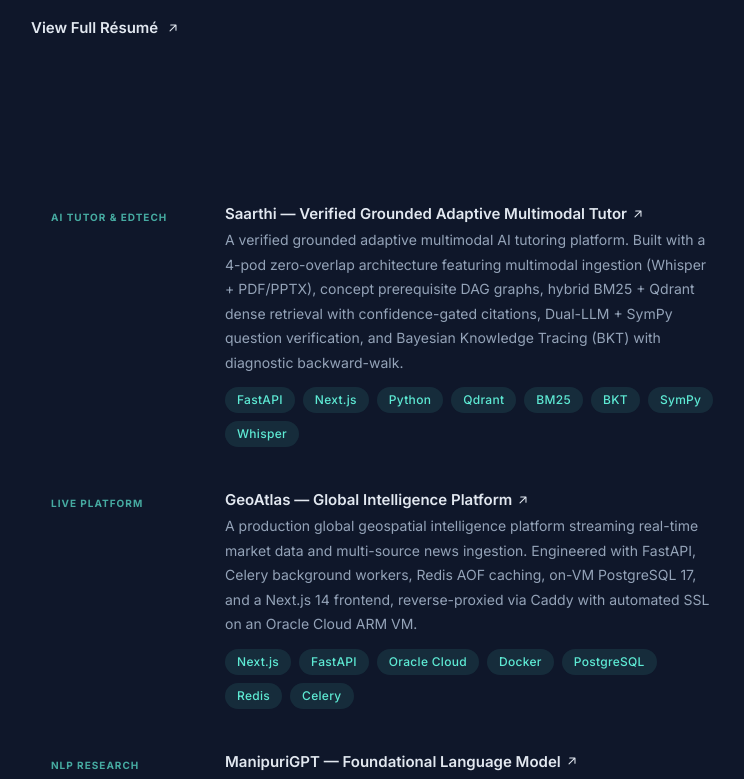
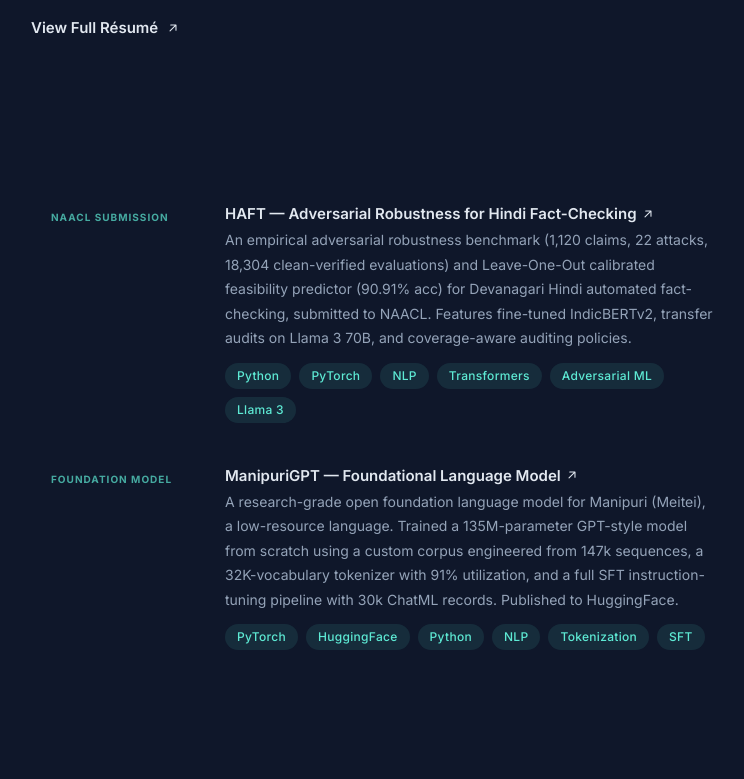
Before and after one commit to NansKong/Portfolio-V2, a React (Vite) app: page / in a window 1280 px wide. Shown: the part 2000-2779 px from the top of the page, without its empty margins (497-1241 px from the left). Built offline with nearby package versions, Linux system fonts and the light colour scheme.

Commit message:
feat: add dedicated Research section (HAFT & ManipuriGPT), live preview views for GeoAtlas & Photobooth, and Research Desk live link

```diff
--- a/src/App.tsx
+++ b/src/App.tsx
@@ -7,6 +7,7 @@
 import Experience from "./components/Experience";
 import Education from "./components/Education";
 import Certificates from "./components/Certificates";
+import Research from "./components/Research";
 import Projects from "./components/Projects";
 import Footer from "./components/Footer";
 import ArchivePage from "./pages/ArchivePage";
@@ -82,6 +83,7 @@
             { id: "about", Component: About },
             { id: "skills", Component: Skills },
             { id: "experience", Component: Experience },
+            { id: "research", Component: Research },
             { id: "projects", Component: Projects },
             { id: "education", Component: Education },
             { id: "certificates", Component: Certificates },
--- a/src/archiveData.ts
+++ b/src/archiveData.ts
@@ -87,6 +87,7 @@
     title: "Research Desk - AI Investment Research Agent",
     tech: ["Python", "LangChain", "LangGraph", "Replicate API", "AI Agents"],
     github: "https://github.com/NansKong/investment-research-agent",
+    demo: "https://researchdesk-pi.vercel.app/",
   },
   {
     year: 2026,
--- a/src/components/Header.tsx
+++ b/src/components/Header.tsx
@@ -4,6 +4,7 @@
   { id: "about", label: "About" },
   { id: "skills", label: "Skills" },
   { id: "experience", label: "Experience" },
+  { id: "research", label: "Research" },
   { id: "projects", label: "Projects" },
   { id: "education", label: "Education" },
   { id: "certificates", label: "Certificates" },
--- a/src/components/Projects.tsx
+++ b/src/components/Projects.tsx
@@ -1,3 +1,4 @@
+import { useRef, useState, useEffect } from "react";
 import { useNavigate } from "react-router-dom";
 import { projects } from "../data";
 import { SectionHeader } from "./About";
@@ -45,6 +46,52 @@
       <polyline points="15 3 21 3 21 9" />
       <line x1="10" y1="14" x2="21" y2="3" />
     </svg>
+  );
+}
+
+function LivePreview({ url, title }: { url: string; title: string }) {
+  const containerRef = useRef<HTMLDivElement>(null);
+  const [scale, setScale] = useState(0.125);
+
+  useEffect(() => {
+    const updateScale = () => {
+      if (containerRef.current) {
+        const width = containerRef.current.clientWidth;
+        if (width > 0) {
+          setScale(width / 1280);
+        }
+      }
+    };
+    updateScale();
+    const ro = new ResizeObserver(updateScale);
+    if (containerRef.current) ro.observe(containerRef.current);
+    window.addEventListener("resize", updateScale);
+    return () => {
+      ro.disconnect();
+      window.removeEventListener("resize", updateScale);
+    };
+  }, []);
+
+  return (
+    <div
+      ref={containerRef}
+      className="relative w-32 sm:w-full aspect-[16/9] rounded border-[2px] border-slate-200/10 transition-colors duration-300 group-hover:border-slate-200/30 overflow-hidden bg-slate-900 drop-shadow-sm group-hover:drop-shadow-md sm:translate-y-1"
+    >
+      <iframe
+        src={url}
+        title={`${title} live preview`}
+        className="absolute top-0 left-0 origin-top-left pointer-events-none select-none"
+        style={{
+          width: "1280px",
+          height: "720px",
+          transform: `scale(${scale})`,
+          border: "none",
+        }}
+        loading="lazy"
+        tabIndex={-1}
+        aria-hidden="true"
+      />
+    </div>
   );
 }
 
@@ -109,9 +156,11 @@
                 </div>
               </div>
 
-              {/* Left Column (Image or Badge) */}
+              {/* Left Column (Live Preview, Image or Badge) */}
               <div className="sm:order-1 sm:col-span-2 pt-1 z-10 shrink-0 mb-4 sm:mb-0">
-                {project.image ? (
+                {project.livePreview ? (
+                  <LivePreview url={project.livePreview} title={project.title} />
+                ) : project.image ? (
                   <img
                     src={project.image}
                     alt={`${project.title} thumbnail`}
--- /dev/null
+++ b/src/components/Research.tsx
@@ -0,0 +1,129 @@
+import { research } from "../data";
+import { SectionHeader } from "./About";
+import { Pill } from "./Experience";
+
+const TEAL = "#5eead4";
+const SLATE_200 = "#e2e8f0";
+const SLATE_400 = "#94a3b8";
+
+function ArrowUpRight({ className = "" }: { className?: string }) {
+  return (
+    <svg
+      xmlns="http://www.w3.org/2000/svg"
+      viewBox="0 0 20 20"
+      fill="currentColor"
+      style={{ width: "14px", height: "14px", display: "inline", flexShrink: 0, marginLeft: "4px", transition: "transform 0.2s" }}
+      className={`arrow-icon ${className}`}
+    >
+      <path fillRule="evenodd" d="M5.22 14.78a.75.75 0 001.06 0l7.22-7.22v5.69a.75.75 0 001.5 0v-7.5a.75.75 0 00-.75-.75h-7.5a.75.75 0 000 1.5h5.69l-7.22 7.22a.75.75 0 000 1.06z" clipRule="evenodd" />
+    </svg>
+  );
+}
+
+function GitHubIcon() {
+  return (
+    <svg xmlns="http://www.w3.org/2000/svg" viewBox="0 0 24 24" fill="currentColor" style={{ width: "16px", height: "16px" }}>
+      <path d="M12 .297c-6.63 0-12 5.373-12 12 0 5.303 3.438 9.8 8.205 11.385.6.113.82-.258.82-.577 0-.285-.01-1.04-.015-2.04-3.338.724-4.042-1.61-4.042-1.61C4.422 18.07 3.633 17.7 3.633 17.7c-1.087-.744.084-.729.084-.729 1.205.084 1.838 1.236 1.838 1.236 1.07 1.835 2.809 1.305 3.495.998.108-.776.417-1.305.76-1.605-2.665-.3-5.466-1.332-5.466-5.93 0-1.31.465-2.38 1.235-3.22-.135-.303-.54-1.523.105-3.176 0 0 1.005-.322 3.3 1.23.96-.267 1.98-.399 3-.405 1.02.006 2.04.138 3 .405 2.28-1.552 3.285-1.23 3.285-1.23.645 1.653.24 2.873.12 3.176.765.84 1.23 1.91 1.23 3.22 0 4.61-2.805 5.625-5.475 5.92.42.36.81 1.096.81 2.22 0 1.606-.015 2.896-.015 3.286 0 .315.21.69.825.57C20.565 22.092 24 17.592 24 12.297c0-6.627-5.373-12-12-12" />
+    </svg>
+  );
+}
+
+function ExternalLinkIcon() {
+  return (
+    <svg
+      xmlns="http://www.w3.org/2000/svg"
+      viewBox="0 0 24 24"
+      fill="none"
+      stroke="currentColor"
+      strokeWidth="2"
+      strokeLinecap="round"
+      strokeLinejoin="round"
+      style={{ width: "16px", height: "16px" }}
+    >
+      <path d="M18 13v6a2 2 0 0 1-2 2H5a2 2 0 0 1-2-2V8a2 2 0 0 1 2-2h6" />
+      <polyline points="15 3 21 3 21 9" />
+      <line x1="10" y1="14" x2="21" y2="3" />
+    </svg>
+  );
+}
+
+export default function Research() {
+  return (
+    <div>
+      <SectionHeader>Research</SectionHeader>
+
+      <div className="card-list">
+        {research.map((item, i) => (
+          <div key={i} className="card-outer">
+            <div className="card-bg-hover" />
+            <div className="relative flex flex-col-reverse sm:grid sm:grid-cols-8 sm:gap-4 md:gap-6 lg:gap-8 z-10 w-full">
+
+              {/* Content */}
+              <div className="sm:order-2 sm:col-span-6 z-10">
+                <div style={{ display: "flex", alignItems: "flex-start", justifyContent: "space-between", marginBottom: "4px" }}>
+                  <h3 style={{ fontSize: "0.9375rem", fontWeight: 600, lineHeight: 1.4, flex: 1 }}>
+                    <a
+                      href={item.demo || item.github}
+                      target="_blank"
+                      rel="noreferrer"
+                      className="card-title-link"
+                      style={{ display: "inline-flex", alignItems: "center", color: SLATE_200, textDecoration: "none", transition: "color 0.2s" }}
+                    >
+                      {item.title}
+                      <ArrowUpRight />
+                    </a>
+                  </h3>
+                  <div style={{ display: "flex", alignItems: "center", gap: "10px", marginLeft: "12px", flexShrink: 0 }}>
+                    {item.demo && (
+                      <a
+                        href={item.demo}
+                        target="_blank"
+                        rel="noreferrer"
+                        aria-label="Live Demo"
+                        className="live-icon"
+                        style={{ color: "#64748b", transition: "color 0.2s, transform 0.2s", opacity: 0 }}
+                      >
+                        <ExternalLinkIcon />
+                      </a>
+                    )}
+                    <a
+                      href={item.github}
+                      target="_blank"
+                      rel="noreferrer"
+                      aria-label="GitHub Repository"
+                      className="github-icon"
+                      style={{ color: "#64748b", transition: "color 0.2s, transform 0.2s", opacity: 0 }}
+                    >
+                      <GitHubIcon />
+                    </a>
+                  </div>
+                </div>
+                <p style={{ marginBottom: "12px", fontSize: "0.875rem", lineHeight: 1.75, color: SLATE_400 }}>
+                  {item.description}
+                </p>
+                <div style={{ display: "flex", flexWrap: "wrap", gap: "8px" }}>
+                  {item.tech.map((t) => <Pill key={t}>{t}</Pill>)}
+                </div>
+              </div>
+
+              {/* Left Column (Label) */}
+              <div className="sm:order-1 sm:col-span-2 pt-1 z-10 shrink-0 mb-4 sm:mb-0">
+                <span style={{
+                  fontSize: "0.625rem",
+                  fontWeight: 700,
+                  letterSpacing: "0.1em",
+                  textTransform: "uppercase",
+                  color: TEAL,
+                  opacity: 0.7,
+                  lineHeight: 1.5,
+                }}>
+                  {item.label}
+                </span>
+              </div>
+            </div>
+          </div>
+        ))}
+      </div>
+    </div>
+  );
+}
--- a/src/data.ts
+++ b/src/data.ts
@@ -136,9 +136,68 @@
   label: string;
   image?: string;
   demo?: string;
+  livePreview?: string;
 }
 
+export interface ResearchItem {
+  title: string;
+  description: string;
+  tech: string[];
+  github: string;
+  label: string;
+  demo?: string;
+}
+
+export const research: ResearchItem[] = [
+  {
+    title: "HAFT — Adversarial Robustness for Hindi Fact-Checking",
+    description:
+      "An empirical adversarial robustness benchmark (1,120 claims, 22 attacks, 18,304 clean-verified evaluations) and Leave-One-Out calibrated feasibility predictor (90.91% acc) for Devanagari Hindi automated fact-checking, submitted to NAACL. Features fine-tuned IndicBERTv2, transfer audits on Llama 3 70B, and coverage-aware auditing policies.",
+    tech: ["Python", "PyTorch", "NLP", "Transformers", "Adversarial ML", "Llama 3"],
+    github: "https://github.com/NansKong/HAFT-Adversarial-Robustness-Benchmarking-for-Hindi-Fact-Checking-with-Adaptive-Attack-Selection-",
+    label: "NAACL SUBMISSION",
+  },
+  {
+    title: "ManipuriGPT — Foundational Language Model",
+    description:
+      "A research-grade open foundation language model for Manipuri (Meitei), a low-resource language. Trained a 135M-parameter GPT-style model from scratch using a custom corpus engineered from 147k sequences, a 32K-vocabulary tokenizer with 91% utilization, and a full SFT instruction-tuning pipeline with 30k ChatML records. Published to HuggingFace.",
+    tech: ["PyTorch", "HuggingFace", "Python", "NLP", "Tokenization", "SFT"],
+    github: "https://github.com/NansKong/ManipuriGPT-Foundational-Language-",
+    label: "FOUNDATION MODEL",
+  },
+];
+
 export const projects: Project[] = [
+  {
+    title: "GeoAtlas — Global Intelligence Platform",
+    description:
+      "A production global geospatial intelligence platform streaming real-time market data and multi-source news ingestion. Engineered with FastAPI, Celery background workers, Redis AOF caching, on-VM PostgreSQL 17, and a Next.js 14 frontend, reverse-proxied via Caddy with automated SSL on an Oracle Cloud ARM VM.",
+    tech: ["Next.js", "FastAPI", "Oracle Cloud", "Docker", "PostgreSQL", "Redis", "Celery"],
+    github: "https://github.com/NansKong/GeoAtlas",
+    demo: "https://geoatlas-live.vercel.app",
+    livePreview: "https://geoatlas-live.vercel.app",
+    label: "LIVE PLATFORM",
+  },
+  {
+    title: "Virtual Photobooth Retro",
+    description:
+      "A retro-styled interactive virtual photobooth featuring real-time WebRTC multi-peer video streaming, custom canvas filters, dynamic sticker placement, photo strip composition, and automated download sharing.",
+    tech: ["Next.js", "WebRTC", "React", "Node.js", "Canvas API", "Tailwind CSS"],
+    github: "https://github.com/NansKong",
+    demo: "https://photoboothretro.vercel.app",
+    livePreview: "https://photoboothretro.vercel.app",
+    label: "LIVE WEBRTC",
+  },
+  {
+    title: "Research Desk — AI Investment Research Agent",
+    description:
+      "An autonomous financial research agent utilizing LangChain, LangGraph, and financial data tools to evaluate equities, synthesize market reports, and generate institutional investment memos in real time.",
+    tech: ["TypeScript", "LangChain", "LangGraph", "Replicate API", "AI Agents", "React"],
+    github: "https://github.com/NansKong/investment-research-agent",
+    demo: "https://researchdesk-pi.vercel.app/",
+    livePreview: "https://researchdesk-pi.vercel.app/",
+    label: "LIVE AGENT",
+  },
   {
     title: "Saarthi — Verified Grounded Adaptive Multimodal Tutor",
     description:
@@ -146,31 +205,6 @@
     tech: ["FastAPI", "Next.js", "Python", "Qdrant", "BM25", "BKT", "SymPy", "Whisper"],
     github: "https://github.com/NansKong/Saarthi-A-Verified-Grounded-Adaptive-Tutor",
     label: "AI TUTOR & EDTECH",
-  },
-  {
-    title: "GeoAtlas — Global Intelligence Platform",
-    description:
-      "A production global geospatial intelligence platform streaming real-time market data and multi-source news ingestion. Engineered with FastAPI, Celery background workers, Redis AOF caching, on-VM PostgreSQL 17, and a Next.js 14 frontend, reverse-proxied via Caddy with automated SSL on an Oracle Cloud ARM VM.",
-    tech: ["Next.js", "FastAPI", "Oracle Cloud", "Docker", "PostgreSQL", "Redis", "Celery"],
-    github: "https://github.com/NansKong/GeoAtlas",
-    demo: "https://geoatlas-live.vercel.app",
-    label: "LIVE PLATFORM",
-  },
-  {
-    title: "ManipuriGPT — Foundational Language Model",
-    description:
-      "A research-grade open foundation language model for Manipuri (Meitei), a low-resource language. Trained a 135M-parameter GPT-style model from scratch using a custom corpus engineered from 147k sequences, a 32K-vocabulary tokenizer with 91% utilization, and a full SFT instruction-tuning pipeline with 30k ChatML records. Published to HuggingFace.",
-    tech: ["PyTorch", "HuggingFace", "Python", "NLP", "Tokenization", "SFT"],
-    github: "https://github.com/NansKong/ManipuriGPT-Foundational-Language-",
-    label: "NLP RESEARCH",
-  },
-  {
-    title: "HAFT — Adversarial Robustness for Hindi Fact-Checking",
-    description:
-      "An empirical adversarial robustness benchmark (1,120 claims, 22 attacks, 18,304 clean-verified evaluations) and Leave-One-Out calibrated feasibility predictor (90.91% acc) for Devanagari Hindi automated fact-checking, submitted to NAACL. Features fine-tuned IndicBERTv2, transfer audits on Llama 3 70B, and coverage-aware auditing policies.",
-    tech: ["Python", "PyTorch", "NLP", "Transformers", "Adversarial ML", "Llama 3"],
-    github: "https://github.com/NansKong/HAFT-Adversarial-Robustness-Benchmarking-for-Hindi-Fact-Checking-with-Adaptive-Attack-Selection-",
-    label: "AI RESEARCH",
   },
   {
     title: "Phera — Pharmacovigilance Pipeline",
```
Also changed, not shown: 1 other file (tests, documents, lock files or other folders).
